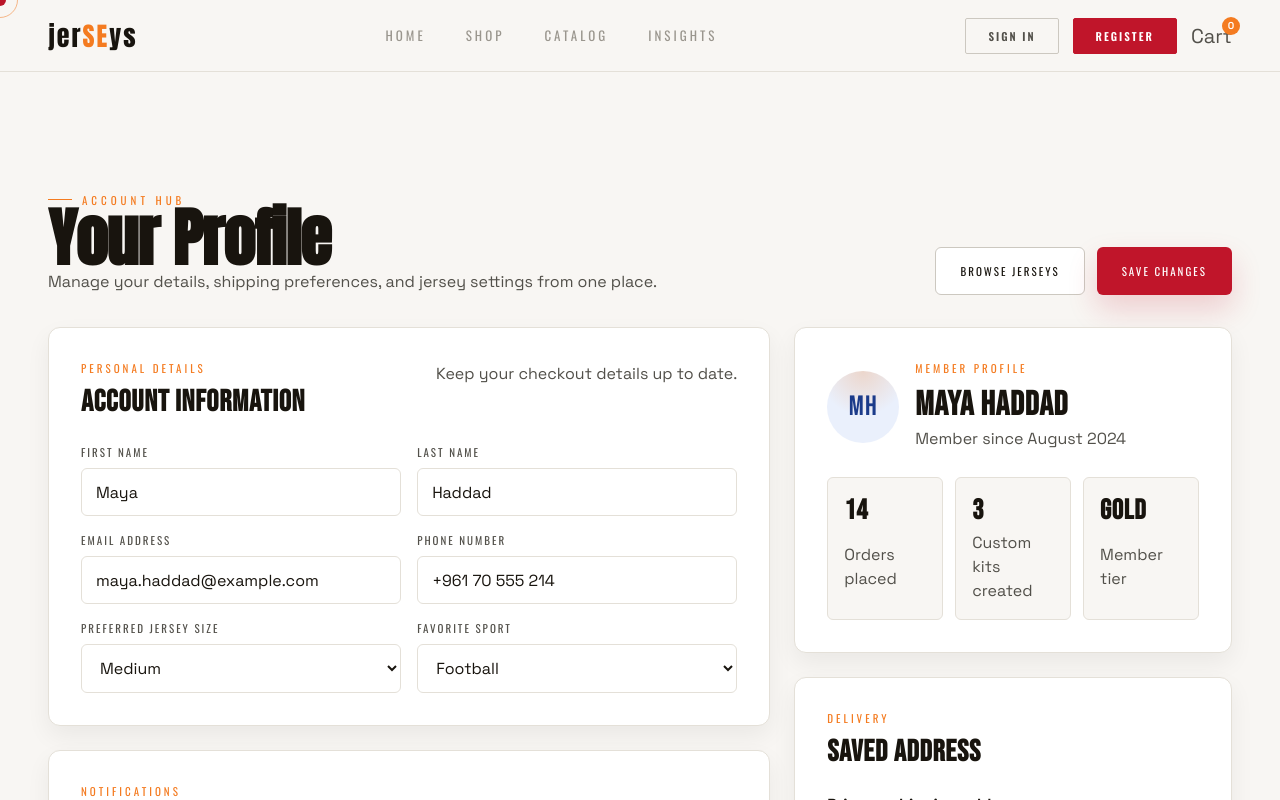
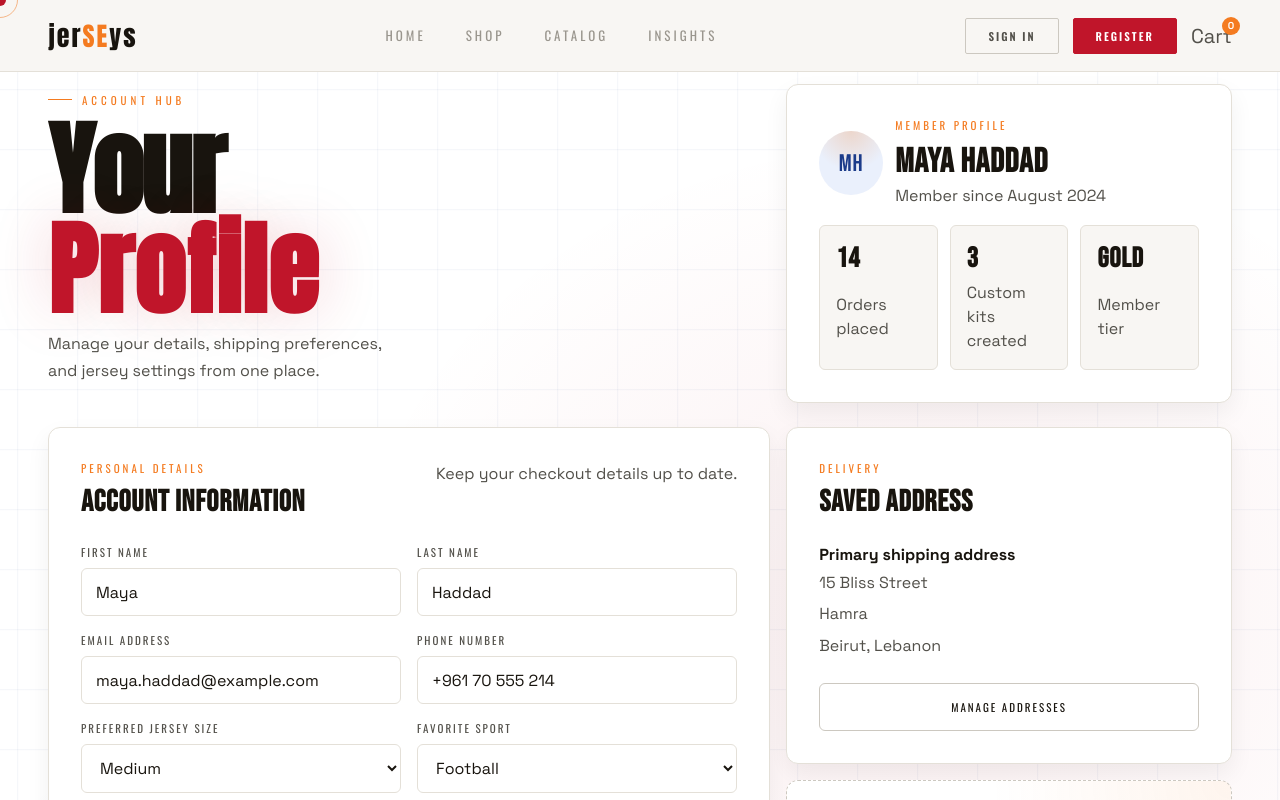
Before and after one commit to SE-Pr0/jerSEys, a React (Vite) app: page /profile in a window 1280 px wide. Shown: the top 800 px of the page. Built offline with nearby package versions, Linux system fonts and the light colour scheme.

Commit message:
Updated UI of the user profile.

```diff
--- a/src/pages/Profile.jsx
+++ b/src/pages/Profile.jsx
@@ -70,21 +70,50 @@ const Profile = () => {
 
   return (
     <PageShell className="profile-page">
-      <PageHeader
-        eyebrow="Account Hub"
-        title="Your Profile"
-        description="Manage your details, shipping preferences, and jersey settings from one place."
-        actions={
-          <>
-            <Button variant="secondary" to="/shop">
-              Browse Jerseys
-            </Button>
-            <Button type="submit" form="profile-form" disabled={!hasChanges}>
-              Save Changes
-            </Button>
-          </>
-        }
-      />
+      <div className="profile-top-section">
+        <PageHeader
+          eyebrow="Account Hub"
+          title={(
+            <>
+              Your
+              <br />
+              <span>Profile</span>
+            </>
+          )}
+          description={(
+            <>
+              Manage your details, shipping preferences,
+              <br />
+              and jersey settings from one place.
+            </>
+          )}
+        />
+
+        <Card className="profile-card profile-member-card">
+          <div className="profile-member-panel">
+            <div className="profile-avatar" aria-hidden="true">
+              {profile.firstName[0]}
+              {profile.lastName[0]}
+            </div>
+            <div>
+              <p className="profile-kicker">Member profile</p>
+              <h2>
+                {profile.firstName} {profile.lastName}
+              </h2>
+              <p className="profile-member-copy">Member since {memberSince}</p>
+            </div>
+          </div>
+
+          <div className="profile-highlights">
+            {profileHighlights.map((item) => (
+              <div key={item.label} className="profile-highlight">
+                <strong>{item.value}</strong>
+                <span>{item.label}</span>
+              </div>
+            ))}
+          </div>
+        </Card>
+      </div>
 
       <div className="profile-grid">
         <div className="profile-main-column">
@@ -159,6 +188,12 @@ const Profile = () => {
                 </FormField>
               </div>
 
+              <div className="profile-form-actions">
+                <Button type="submit" disabled={!hasChanges}>
+                  Save Changes
+                </Button>
+              </div>
+
               {saveMessage ? <p className="profile-save-message">{saveMessage}</p> : null}
             </form>
           </Card>
@@ -213,31 +248,6 @@ const Profile = () => {
 
         <div className="profile-side-column">
           <Card className="profile-card">
-            <div className="profile-member-panel">
-              <div className="profile-avatar" aria-hidden="true">
-                {profile.firstName[0]}
-                {profile.lastName[0]}
-              </div>
-              <div>
-                <p className="profile-kicker">Member profile</p>
-                <h2>
-                  {profile.firstName} {profile.lastName}
-                </h2>
-                <p className="profile-member-copy">Member since {memberSince}</p>
-              </div>
-            </div>
-
-            <div className="profile-highlights">
-              {profileHighlights.map((item) => (
-                <div key={item.label} className="profile-highlight">
-                  <strong>{item.value}</strong>
-                  <span>{item.label}</span>
-                </div>
-              ))}
-            </div>
-          </Card>
-
-          <Card className="profile-card">
             <div className="profile-section-heading">
               <div>
                 <p className="profile-kicker">Delivery</p>
--- a/src/styles/profile.css
+++ b/src/styles/profile.css
@@ -1,23 +1,134 @@
 .profile-page {
-  gap: var(--space-5);
+  position: relative;
+  padding-top: 12px;
+  gap: var(--space-4);
+  overflow: hidden;
+}
+
+.profile-page::before,
+.profile-page::after {
+  content: '';
+  position: absolute;
+  inset: 0;
+  pointer-events: none;
+}
+
+.profile-page::before {
+  background:
+    radial-gradient(ellipse 70% 55% at 72% 40%, rgba(192,21,42,0.07) 0%, transparent 65%),
+    radial-gradient(ellipse 50% 50% at 22% 75%, rgba(27,59,138,0.07) 0%, transparent 60%),
+    radial-gradient(ellipse 40% 35% at 50% 95%, rgba(58,181,74,0.05) 0%, transparent 55%),
+    #FFFFFF;
+  z-index: 0;
+}
+
+.profile-page::after {
+  background-image:
+    linear-gradient(rgba(27,59,138,0.05) 1px, transparent 1px),
+    linear-gradient(90deg, rgba(27,59,138,0.05) 1px, transparent 1px);
+  background-size: 60px 60px;
+  animation: gridMove 20s linear infinite;
+  z-index: 0;
+}
+
+.profile-page > * {
+  position: relative;
+  z-index: 1;
+}
+
+.profile-top-section {
+  display: grid;
+  grid-template-columns: minmax(0, 1.62fr) minmax(320px, 1fr);
+  gap: var(--space-4);
+  align-items: start;
+}
+
+.profile-page .ui-page-header {
+  opacity: 0;
+  animation: fadeUp .8s ease .2s forwards;
+}
+
+.profile-page .ui-page-eyebrow {
+  font-family: var(--font-accent);
+  font-size: 11px;
+  letter-spacing: 4px;
+  text-transform: uppercase;
+  margin-bottom: 12px;
+}
+
+.profile-page .ui-page-title {
+  font-family: var(--font-display);
+  font-size: clamp(64px, 8vw, 120px);
+  line-height: 0.98;
+  letter-spacing: -2px;
+  margin-bottom: 10px;
+}
+
+.profile-page .ui-page-title span {
+  display: block;
+  color: var(--crimson);
+  text-shadow: 0 0 60px rgba(192,21,42,0.18);
+  letter-spacing: 1px;
+}
+
+.profile-page .ui-page-description {
+  max-width: 520px;
+  font-size: 16px;
+  line-height: 1.7;
+  color: var(--text-2);
 }
 
 .profile-grid {
   display: grid;
-  grid-template-columns: minmax(0, 1.65fr) minmax(280px, 1fr);
-  gap: var(--space-5);
+  grid-template-columns: minmax(0, 1.62fr) minmax(320px, 1fr);
+  gap: var(--space-4);
   align-items: start;
+  margin-top: -8px;
+  opacity: 0;
+  animation: fadeUp .85s ease .25s forwards;
 }
 
 .profile-main-column,
 .profile-side-column {
   display: grid;
-  gap: var(--space-5);
+  gap: var(--space-4);
 }
 
 .profile-card {
   display: grid;
   gap: var(--space-5);
+}
+
+.profile-member-card {
+  align-self: start;
+  gap: var(--space-4);
+  padding-top: 4px;
+  padding-bottom: 4px;
+}
+
+.profile-main-column .profile-card:nth-child(1) {
+  opacity: 0;
+  animation: fadeUp .85s ease .3s forwards;
+}
+
+.profile-main-column .profile-card:nth-child(2) {
+  opacity: 0;
+  animation: fadeUp .85s ease .38s forwards;
+}
+
+.profile-side-column .profile-card:nth-child(1) {
+  opacity: 0;
+  animation: fadeUp .85s ease .34s forwards;
+}
+
+.profile-side-column .profile-card:nth-child(2) {
+  opacity: 0;
+  animation: fadeUp .85s ease .42s forwards;
+}
+
+.profile-side-column .ui-state-block {
+  opacity: 0;
+  animation: fadeUp .85s ease .5s forwards;
 }
 
 .profile-section-heading {
@@ -59,10 +170,15 @@
   font-size: 14px;
 }
 
+.profile-form-actions {
+  display: flex;
+  justify-content: flex-end;
+}
+
 .profile-member-panel {
   display: flex;
   align-items: center;
-  gap: var(--space-4);
+  gap: var(--space-3);
 }
 
 .profile-member-panel h2 {
@@ -74,28 +190,28 @@
 .profile-avatar {
   display: grid;
   place-items: center;
-  width: 72px;
-  height: 72px;
+  width: 64px;
+  height: 64px;
   border-radius: 50%;
   background:
     radial-gradient(circle at top, rgba(244,123,32,0.22), transparent 55%),
     var(--blue-lt);
   color: var(--royal-blue);
   font-family: var(--font-head);
-  font-size: 28px;
+  font-size: 24px;
   letter-spacing: 1px;
 }
 
 .profile-highlights {
   display: grid;
   grid-template-columns: repeat(3, minmax(0, 1fr));
-  gap: var(--space-3);
+  gap: 12px;
 }
 
 .profile-highlight {
   display: grid;
-  gap: var(--space-1);
-  padding: var(--space-4);
+  gap: 6px;
+  padding: 16px;
   border: 1px solid var(--border);
   border-radius: var(--radius-sm);
   background: var(--bg);
@@ -150,12 +266,20 @@
 }
 
 @media (max-width: 960px) {
+  .profile-top-section {
+    grid-template-columns: 1fr;
+  }
+
   .profile-grid {
     grid-template-columns: 1fr;
   }
 }
 
 @media (max-width: 640px) {
+  .profile-page {
+    padding-top: 12px;
+  }
+
   .profile-section-heading,
   .profile-member-panel,
   .profile-toggle {
```
Also changed, not shown: 5 other files (tests, documents, lock files or other folders).
